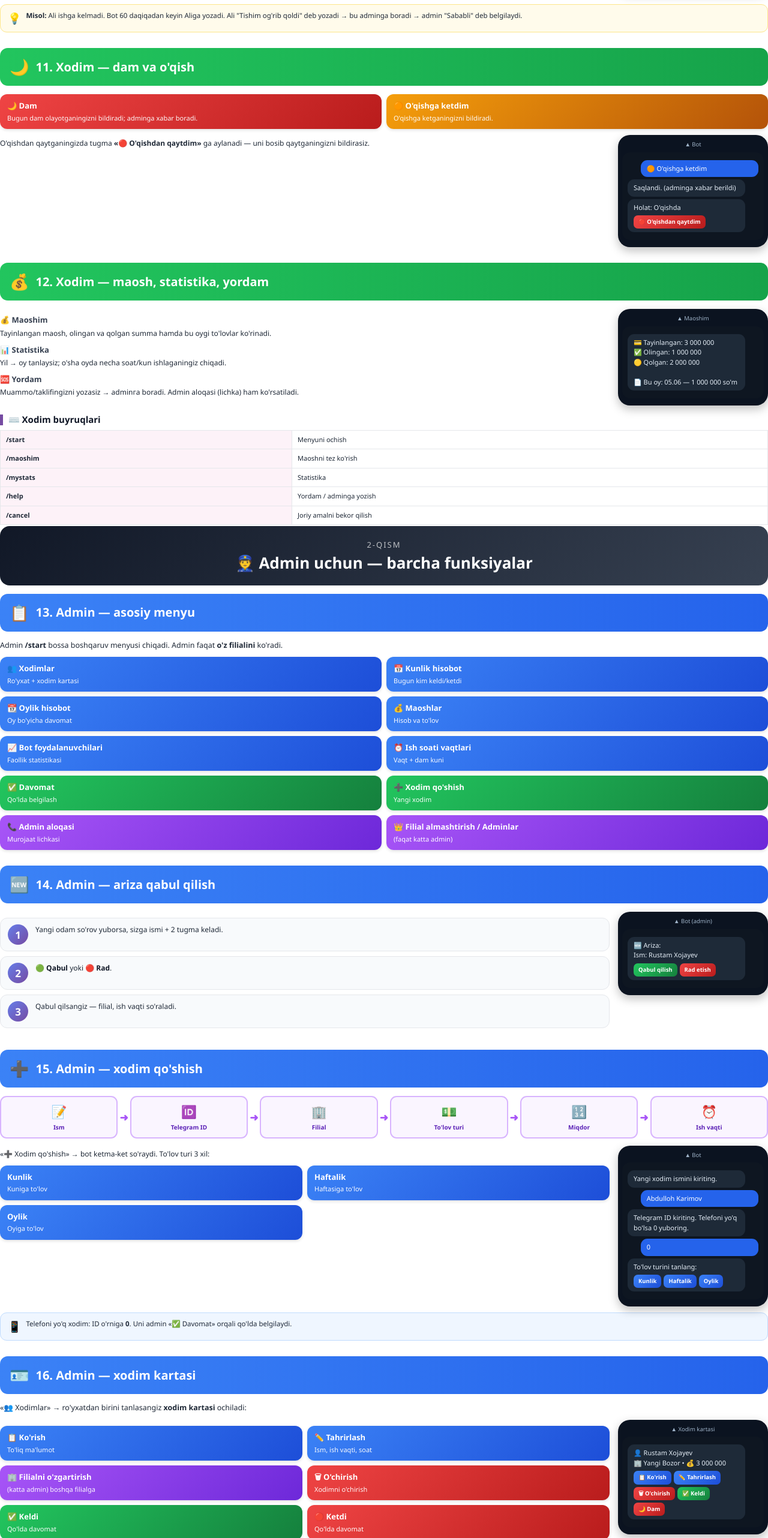
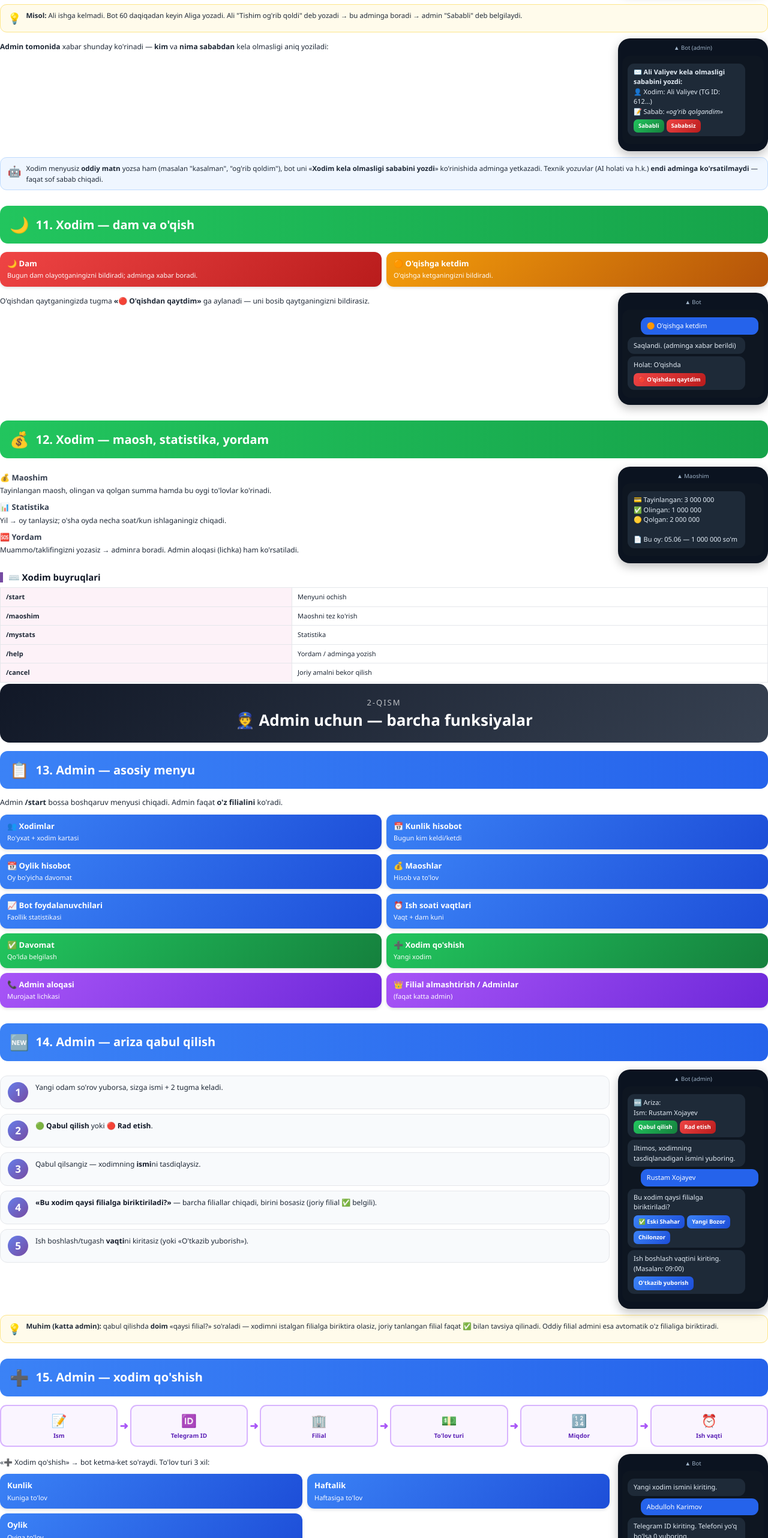
Before and after one commit to xoliddev/parfumerose, a plain HTML site: page qollanma.html in a window 1280 px wide. Shown: the part 4796-7360 px from the top of the page at 60% size. Drawn offline with Linux system fonts and the light colour scheme.

Commit message:
Fix: "kela olmaslik sababi" xabari + HTML-escape buglari + PDF yangilandi
1) Xodim xabari endi aniq nomlanadi:
   - execute_forward_to_admin: "✉️ Xodimdan xabar / (AI tahlil qila olmadi)"
     o'rniga "✉️ Xodim kela olmasligi sababini yozdi: ... Sabab: «...»".
   - AI ishlamasa, texnik prefiks ("(AI tahlil qila olmadi)") endi adminga
     ko'rsatilmaydi; print -> logging.warning.

2) HTML-escape buglari (bot global parse_mode="HTML" — escape'siz < > & xabarni
   yuborilmay qoldirardi). Foydalanuvchi nazoratidagi matnlar escape qilindi:
   - kech kelish sababi (name, txt)
   - yordam/feedback (Telegram nomi, feedback matni)
   - yangi ariza bildirishnomasi (arizachi Telegram ismi)
   - davomat broadcast (admin Telegram ismi, xodim ismi)
   Endi xodim ismida/sababida maxsus belgi bo'lsa ham xabar yo'qolmaydi.

3) PDF qo'llanma yangilandi (26 sahifa):
   - 10-bo'lim: admin tomonda "kela olmaslik sababi" qanday ko'rinishi + erkin
     matn/AI izohi.
   - 14-bo'lim (qabul) va 15-bo'lim (xodim qo'shish): "qaysi filialga
     biriktiriladi?" bosqichi maketlar bilan (katta admin doim tanlaydi, joriy ✅).

Co-Authored-By: Claude Opus 4.8 <noreply@anthropic.com>

```diff
--- a/qollanma.html
+++ b/qollanma.html
@@ -282,6 +282,13 @@
     </div></div>
   </div>
   <div class="ex"><span class="i">💡</span><div><b>Misol:</b> Ali ishga kelmadi. Bot 60 daqiqadan keyin Aliga yozadi. Ali "Tishim og'rib qoldi" deb yozadi → bu adminga boradi → admin "Sababli" deb belgilaydi.</div></div>
+  <div class="pwrap">
+    <div class="cap"><p><b>Admin tomonida</b> xabar shunday ko'rinadi — <b>kim</b> va <b>nima sababdan</b> kela olmasligi aniq yoziladi:</p></div>
+    <div class="phone"><div class="top">▲ Bot (admin)</div><div class="scr">
+      <div class="bub bot">✉️ <b>Ali Valiyev kela olmasligi sababini yozdi:</b><br>👤 Xodim: Ali Valiyev (TG ID: 612…)<br>📝 Sabab: <i>«og'rib qolgandim»</i><div class="kbd"><span class="green">Sababli</span><span class="red">Sababsiz</span></div></div>
+    </div></div>
+  </div>
+  <div class="note"><span class="i">🤖</span><div>Xodim menyusiz <b>oddiy matn</b> yozsa ham (masalan "kasalman", "og'rib qoldim"), bot uni «<b>Xodim kela olmasligi sababini yozdi</b>» ko'rinishida adminga yetkazadi. Texnik yozuvlar (AI holati va h.k.) <b>endi adminga ko'rsatilmaydi</b> — faqat sof sabab chiqadi.</div></div>
 </section>
 
 <section>
@@ -344,13 +351,20 @@
   <div class="pwrap">
     <div class="cap"><div class="steps">
       <div class="step"><div class="n">1</div><div class="t">Yangi odam so'rov yuborsa, sizga ismi + 2 tugma keladi.</div></div>
-      <div class="step"><div class="n">2</div><div class="t"><b>🟢 Qabul</b> yoki <b>🔴 Rad</b>.</div></div>
-      <div class="step"><div class="n">3</div><div class="t">Qabul qilsangiz — filial, ish vaqti so'raladi.</div></div>
+      <div class="step"><div class="n">2</div><div class="t"><b>🟢 Qabul qilish</b> yoki <b>🔴 Rad etish</b>.</div></div>
+      <div class="step"><div class="n">3</div><div class="t">Qabul qilsangiz — xodimning <b>ismi</b>ni tasdiqlaysiz.</div></div>
+      <div class="step"><div class="n">4</div><div class="t"><b>«Bu xodim qaysi filialga biriktiriladi?»</b> — barcha filiallar chiqadi, birini bosasiz (joriy filial <b>✅</b> belgili).</div></div>
+      <div class="step"><div class="n">5</div><div class="t">Ish boshlash/tugash <b>vaqti</b>ni kiritasiz (yoki «O'tkazib yuborish»).</div></div>
     </div></div>
     <div class="phone"><div class="top">▲ Bot (admin)</div><div class="scr">
       <div class="bub bot">🆕 Ariza:<br>Ism: Rustam Xojayev<div class="kbd"><span class="green">Qabul qilish</span><span class="red">Rad etish</span></div></div>
+      <div class="bub bot">Iltimos, xodimning tasdiqlanadigan ismini yuboring.</div>
+      <div class="bub me">Rustam Xojayev</div>
+      <div class="bub bot">Bu xodim qaysi filialga biriktiriladi?<div class="kbd"><span class="blue">✅ Eski Shahar</span><span class="blue">Yangi Bozor</span><span class="blue">Chilonzor</span></div></div>
+      <div class="bub bot">Ish boshlash vaqtini kiriting. (Masalan: 09:00)<div class="kbd"><span class="blue">O'tkazib yuborish</span></div></div>
     </div></div>
   </div>
+  <div class="ex"><span class="i">💡</span><div><b>Muhim (katta admin):</b> qabul qilishda <b>doim</b> «qaysi filial?» so'raladi — xodimni istalgan filialga biriktira olasiz, joriy tanlangan filial faqat <b>✅</b> bilan tavsiya qilinadi. Oddiy filial admini esa avtomatik o'z filialiga biriktiradi.</div></div>
 </section>
 
 <section>
@@ -376,10 +390,12 @@
       <div class="bub me">Abdulloh Karimov</div>
       <div class="bub bot">Telegram ID kiriting. Telefoni yo'q bo'lsa 0 yuboring.</div>
       <div class="bub me">0</div>
+      <div class="bub bot">Xodim qaysi filialga biriktiriladi?<div class="kbd"><span class="blue">✅ Eski Shahar</span><span class="blue">Yangi Bozor</span></div></div>
       <div class="bub bot">To'lov turini tanlang:<div class="kbd"><span class="blue">Kunlik</span><span class="blue">Haftalik</span><span class="blue">Oylik</span></div></div>
     </div></div>
   </div>
   <div class="note"><span class="i">📱</span><div>Telefoni yo'q xodim: ID o'rniga <b>0</b>. Uni admin «✅ Davomat» orqali qo'lda belgilaydi.</div></div>
+  <div class="ex"><span class="i">🏢</span><div><b>Katta admin:</b> bu yerda ham <b>filiallar ro'yxati</b> chiqadi (joriy <b>✅</b>) — istalganini tanlaysiz. Oddiy filial admini: o'z filialiga avtomatik biriktiradi (so'ralmaydi).</div></div>
 </section>
 
 <section>
```
Also changed, not shown: 2 other files.
